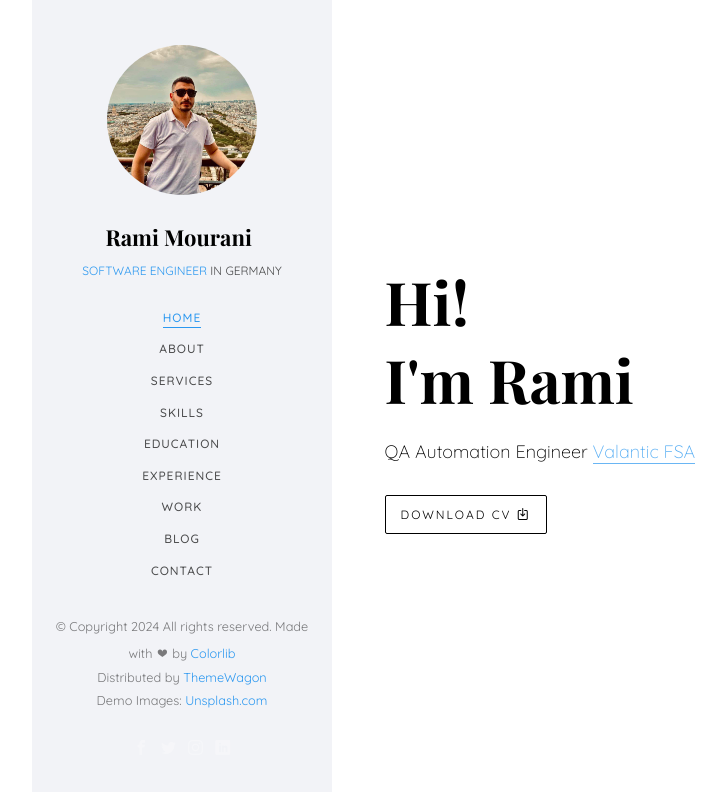
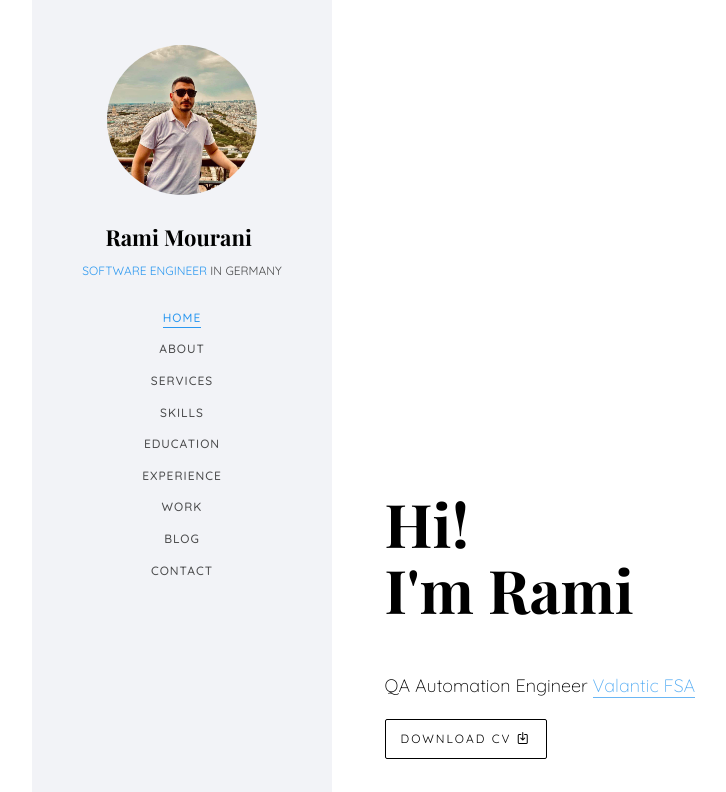
Before and after one commit to Ramirow/my-website, a plain HTML site: page index.html in a window 1280 px wide. Shown: the top 792 px of the page, without its empty margins (23-749 px from the left). Drawn offline with nearby package versions, Linux system fonts and the light colour scheme; files whose address does not match are found by name; a web font is replaced by a local one.

Commit message:
push the change

```diff
--- a/css/style.css
+++ b/css/style.css
@@ -232,15 +232,15 @@ figure {
 
 #colorlib-hero {
   min-height: 500px;
-  background: #fff url(../images/loader.gif) no-repeat center center;
+  /* background: #fff url(../images/loader.gif) no-repeat center center; */
   width: 100%;
   float: left;
-  margin-bottom: 10em;
+  margin-bottom: 0px;
   clear: both; }
   #colorlib-hero .flexslider {
     border: none;
     z-index: 1;
-    margin-bottom: 0; }
+    margin-bottom: 0px; }
     #colorlib-hero .flexslider .slides {
       position: relative;
       overflow: visible; }
@@ -251,7 +251,7 @@ figure {
         min-height: 400px;
         position: relative; }
     #colorlib-hero .flexslider .flex-control-nav {
-      bottom: 20px;
+      bottom: 5px;
       z-index: 1000;
       left: 20px;
       float: left;
@@ -259,7 +259,7 @@ figure {
       @media screen and (max-width: 768px) {
         #colorlib-hero .flexslider .flex-control-nav {
           right: 20px;
-          top: 100px; } }
+          top: 20px; } }
       #colorlib-hero .flexslider .flex-control-nav li {
         display: block;
         margin-bottom: 10px; }
@@ -269,6 +269,7 @@ figure {
           box-shadow: none;
           width: 12px;
           height: 12px;
+          margin-top: 10px;
           cursor: pointer; }
           #colorlib-hero .flexslider .flex-control-nav li a.flex-active {
             cursor: pointer;
@@ -283,7 +284,7 @@ figure {
       z-index: 9; }
       #colorlib-hero .flexslider .slider-text > .slider-text-inner {
         display: table-cell;
-        vertical-align: middle;
+        vertical-align: bottom;
         min-height: 700px;
         padding: 2.5em;
         position: relative; }
@@ -296,9 +297,9 @@ figure {
           color: black;
           font-family: "Playfair Display", Georgia, serif; }
         #colorlib-hero .flexslider .slider-text > .slider-text-inner h1 {
-          margin-bottom: 20px;
+          margin-bottom: 50px;
           font-size: 60px;
-          line-height: 1.3;
+          /* line-height: 1.3; */
           font-weight: 700; }
           @media screen and (max-width: 768px) {
             #colorlib-hero .flexslider .slider-text > .slider-text-inner h1 {
@@ -306,7 +307,7 @@ figure {
         #colorlib-hero .flexslider .slider-text > .slider-text-inner h2 {
           font-size: 18px;
           line-height: 1.5;
-          margin-bottom: 30px;
+          margin-bottom: 5px;
           font-weight: 300;
           font-family: "Quicksand", Arial, sans-serif; }
           #colorlib-hero .flexslider .slider-text > .slider-text-inner h2 a {
@@ -325,6 +326,7 @@ figure {
           margin-bottom: 0; }
         #colorlib-hero .flexslider .slider-text > .slider-text-inner .btn {
           font-size: 12px;
+          margin-top: 15px;
           text-transform: uppercase;
           letter-spacing: 2px;
           color: #000;
@@ -380,7 +382,7 @@ body.offcanvas {
 .colorlib-about,
 .colorlib-services,
 .colorlib-contact {
-  padding-top: 4em;
+  /* padding-top: 4em; */
   padding-bottom: 9em;
   clear: both;
   width: 100%;
@@ -394,7 +396,7 @@ body.offcanvas {
     .colorlib-about,
     .colorlib-services,
     .colorlib-contact {
-      padding-top: 5em;
+      /* padding-top: 5em; */
       padding-bottom: 8em; } }
 
 .author-img {
@@ -984,6 +986,7 @@ body.offcanvas {
       transition: transform 0.3s, opacity 0.3s, -webkit-transform 0.3s;
       -webkit-transform: translate3d(0, -15px, 0);
       transform: translate3d(0, -15px, 0);
+      margin-bottom: 15px;
       margin-bottom: 15px; }
       .project .desc h3 a {
         color: #fff; }
--- a/index.html
+++ b/index.html
@@ -75,19 +75,6 @@
 					</ul>
 				</div>
 			</nav>
-
-			<div class="colorlib-footer">
-				<p><small>&copy; <!-- Link back to Colorlib can't be removed. Template is licensed under CC BY 3.0. -->
-Copyright <script>document.write(new Date().getFullYear());</script> All rights reserved. Made with <i class="icon-heart" aria-hidden="true"></i> by <a href="https://colorlib.com" target="_blank">Colorlib</a>
-<!-- Link back to Colorlib can't be removed. Template is licensed under CC BY 3.0. --> </span> <span>Distributed by <a href="https://themewagon.com" target="_blank">ThemeWagon</a></span> <span>Demo Images: <a href="https://unsplash.com/" target="_blank">Unsplash.com</a></span></small></p>
-				<ul>
-					<li><a href="#"><i class="icon-facebook2"></i></a></li>
-					<li><a href="#"><i class="icon-twitter2"></i></a></li>
-					<li><a href="#"><i class="icon-instagram"></i></a></li>
-					<li><a href="#"><i class="icon-linkedin2"></i></a></li>
-				</ul>
-			</div>
-
 		</aside>
 
 		<div id="colorlib-main">
```
Also changed, not shown: IMG_0001.jpeg (renamed from img_bg_2.jpeg), images/img_bg_4.jpg (added).
